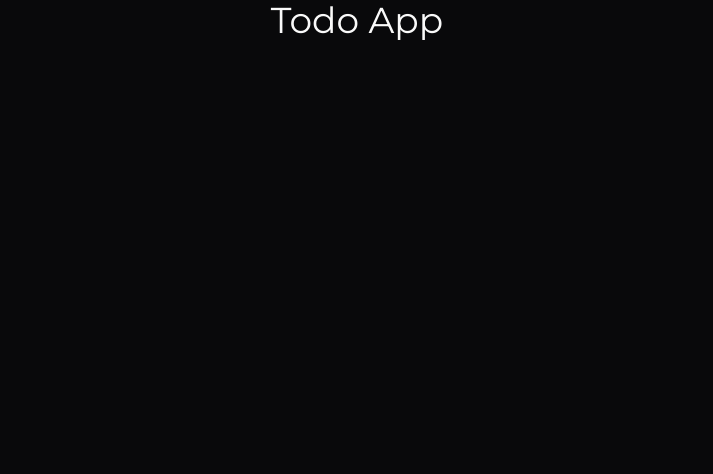
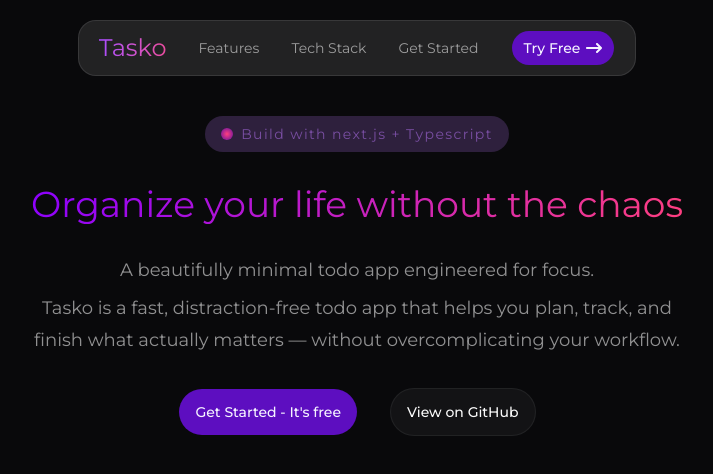
Before and after one commit to umerzafar4598/nextjs-todo-list-app, a Next.js app: page / in a window 1280 px wide. Shown: the top 474 px of the page, without its empty margins (283-996 px from the left). Built offline with nearby package versions, Linux system fonts and the light colour scheme.

Commit message:
Landing Page | Hero Section completed

```diff
--- a/app/layout.tsx
+++ b/app/(home)/layout.tsx
@@ -1,7 +1,11 @@
 import type { Metadata } from "next";
 import { Montserrat } from "next/font/google";
-import "./globals.css";
+import "../globals.css";
 import { cn } from "@/lib/utils";
+import Header from "@/components/sections/Header";
+import { Toaster } from 'react-hot-toast'
+
+
 
 const montserrat = Montserrat({ subsets: ['latin'], variable: '--font-sans' });
 
@@ -22,6 +26,19 @@
       className={cn("h-full", "antialiased", "font-sans", montserrat.variable)}
     >
       <body className="min-h-full flex flex-col dark">
+        <Toaster
+          position="top-center"
+          toastOptions={{
+            style: {
+              background: '#605B51',
+              color: '#7008e7',
+              border: '1px solid #454040',
+            }
+          }}
+        />
+        <div className="flex items-center justify-center mt-5">
+          <Header />
+        </div>
         {children}
       </body>
     </html>
--- /dev/null
+++ b/app/(home)/page.tsx
@@ -0,0 +1,15 @@
+import Hero from "@/components/sections/Hero"
+import 'animate.css';
+
+
+const Home = () => {
+  return (
+
+    <main className="mx-10">
+      <Hero />
+    </main>
+
+  )
+}
+
+export default Home
--- a/app/page.tsx
+++ /dev/null
@@ -1,10 +0,0 @@
-
-const Home = () => {
-  return (
-    <main >
-      <h1 className="text-center text-4xl">Todo App</h1>
-    </main>
-  )
-}
-
-export default Home
--- /dev/null
+++ b/components/sections/Header.tsx
@@ -0,0 +1,100 @@
+'use client'
+
+import { useState } from "react"
+import { Button } from "../ui/button"
+import { FaArrowRightLong } from "react-icons/fa6"
+import { motion, AnimatePresence } from 'motion/react'
+import { Menu, X } from "lucide-react"
+
+const navItem = [
+    { name: "Features", href: "#features" },
+    { name: "Tech Stack", href: "#tech-stack" },
+    { name: "Get Started", href: "#get-started" }
+]
+
+const Header = () => {
+    const [open, setOpen] = useState(false)
+
+    return (
+        <>
+            {/* HEADER */}
+            <motion.header
+                initial={{ y: -30, opacity: 0 }}
+                animate={{ y: 0, opacity: 1 }}
+                transition={{ type: "spring", damping: 8, stiffness: 300 }}
+                className="h-14 w-[95%] md:w-fit px-5 bg-white/10 flex items-center justify-between border rounded-2xl"
+            >
+
+                <h2 className="text-2xl bg-linear-to-r from-[rgb(171,75,255)] to-[rgba(255,63,127,1)] bg-clip-text text-transparent md:pr-5">
+                    Tasko
+                </h2>
+
+                {/* DESKTOP NAV */}
+                <nav className="hidden md:block">
+                    <ul className="flex items-center gap-2">
+                        {navItem.map((link) => (
+                            <motion.a
+                                key={link.name}
+                                href={link.href}
+                                whileHover={{ backgroundColor: 'rgba(0,0,0,1)', color: 'rgba(255,255,255,1' }}
+                                className="text-sm text-white/55 py-2 px-3 rounded-full"
+                            >
+                                {link.name}
+                            </motion.a>
+                        ))}
+                    </ul>
+                </nav>
+
+                {/* DESKTOP CTA */}
+                <div className="hidden md:block md:pl-5">
+                    <Button>
+                        Try Free
+                        <FaArrowRightLong />
+                    </Button>
+                </div>
+
+                {/* MOBILE MENU BUTTON */}
+                <button
+                    onClick={() => setOpen(!open)}
+                    className="md:hidden text-white"
+                >
+                    {open ? <X size={22} /> : <Menu size={22} />}
+                </button>
+            </motion.header>
+
+            {/* MOBILE MENU */}
+            <AnimatePresence>
+                {open && (
+                    <motion.div
+                        initial={{ opacity: 0, y: -20 }}
+                        animate={{ opacity: 1, y: 0 }}
+                        exit={{ opacity: 0, y: -20 }}
+                        className="absolute top-20 left-1/2 -translate-x-1/2 w-[90%] bg-white/10 backdrop-blur-md border rounded-2xl p-5 md:hidden"
+                    >
+                        <ul className="flex flex-col gap-4 text-center">
+                            {navItem.map((link) => (
+                                <a
+                                    key={link.name}
+                                    href={link.href}
+                                    onClick={() => setOpen(false)}
+                                    className="text-white/80 hover:text-white transition"
+                                >
+                                    {link.name}
+                                </a>
+                            ))}
+                        </ul>
+
+                        <div className="mt-5">
+                            <Button className="w-full">
+                                Try Free
+                                <FaArrowRightLong />
+                            </Button>
+                        </div>
+                    </motion.div>
+                )}
+            </AnimatePresence>
+        </>
+    )
+}
+
+export default Header
--- /dev/null
+++ b/components/sections/Hero.tsx
@@ -0,0 +1,44 @@
+'use client'
+import { children, container } from '@/variants/heroVariants'
+import { motion } from 'motion/react'
+import { Button } from '../ui/button'
+import Link from 'next/link'
+
+const Hero = () => {
+    return (
+        <motion.section
+            variants={container}
+            initial="hidden"
+            animate="visible"
+            id="hero"
+            className="flex items-center justify-center flex-col space-y-8 py-10"
+        >
+            <motion.div variants={children} className="flex items-center justify-center gap-2 text-sm bg-purple-400/20 px-4 py-2 rounded-full">
+                <div className="bg-[radial-gradient(circle_at_center,rgba(255,63,127,1),rgba(140,0,255,0.5))] h-3 w-3 rounded-full" />
+                <p className="tracking-widest text-purple-400/50">Build with next.js + Typescript</p>
+            </motion.div>
+            <div className="">
+                <motion.h1
+                    variants={children}
+                    className="sm:text-3xl md:text-4xl text-2xl text-center bg-[linear-gradient(120deg,rgba(140,0,255,1),rgba(255,63,127,1))] text-transparent bg-clip-text">
+                    Organize your life without the chaos
+                </motion.h1>
+            </div>
+            <div className="max-w-2xl flex flex-col items-center gap-2 justify-center sm:text-lg text-white/55">
+                <motion.p variants={children} >
+                    A beautifully minimal todo app engineered for focus.
+                </motion.p>
+                <motion.p variants={children} className="sm:text-center leading-8">
+                    Tasko is a fast, distraction-free todo app that helps you plan, track, and finish what actually matters — without overcomplicating your workflow.
+                </motion.p>
+            </div>
+            <motion.div variants={children} className='flex items-center justify-center gap-8'>
+                <Link href='/'><Button size='lg'>Get Started - It&apos;s free</Button></Link>
+                <Link href='/'><Button size='lg' variant='outline'>View on GitHub</Button></Link>
+            </motion.div>
+
+        </motion.section>
+    )
+}
+
+export default Hero
--- a/components/ui/button.tsx
+++ b/components/ui/button.tsx
@@ -24,8 +24,8 @@
         default:
           "h-9 gap-1.5 px-3 has-data-[icon=inline-end]:pr-2.5 has-data-[icon=inline-start]:pl-2.5",
         xs: "h-6 gap-1 px-2.5 text-xs has-data-[icon=inline-end]:pr-2 has-data-[icon=inline-start]:pl-2 [&_svg:not([class*='size-'])]:size-3",
-        sm: "h-8 gap-1 px-3 has-data-[icon=inline-end]:pr-2 has-data-[icon=inline-start]:pl-2",
-        lg: "h-10 gap-1.5 px-4 has-data-[icon=inline-end]:pr-3 has-data-[icon=inline-start]:pl-3",
+        sm: "h-10 gap-1 px-3 has-data-[icon=inline-end]:pr-2 has-data-[icon=inline-start]:pl-2",
+        lg: "h-12 gap-1.5 px-4 has-data-[icon=inline-end]:pr-3 has-data-[icon=inline-start]:pl-3",
         icon: "size-9",
         "icon-xs": "size-6 [&_svg:not([class*='size-'])]:size-3",
         "icon-sm": "size-8",
--- a/package.json
+++ b/package.json
@@ -9,13 +9,19 @@
     "lint": "eslint"
   },
   "dependencies": {
+    "@reduxjs/toolkit": "^2.11.2",
+    "animate.css": "^4.1.1",
     "class-variance-authority": "^0.7.1",
     "clsx": "^2.1.1",
     "lucide-react": "^1.11.0",
+    "motion": "^12.38.0",
     "next": "16.2.4",
     "radix-ui": "^1.4.3",
     "react": "19.2.4",
     "react-dom": "19.2.4",
+    "react-hot-toast": "^2.6.0",
+    "react-icons": "^5.6.0",
+    "react-redux": "^9.2.0",
     "shadcn": "^4.5.0",
     "tailwind-merge": "^3.5.0",
     "tw-animate-css": "^1.4.0"
--- /dev/null
+++ b/variants/heroVariants.tsx
@@ -0,0 +1,20 @@
+
+import { stagger, type Variants } from 'motion'
+
+export const container: Variants = {
+    hidden: {},
+    visible: {
+        transition: {
+            when: "beforeChildren",
+            delayChildren: stagger(0.15, { startDelay: 0.2, })
+        }
+    }
+}
+export const children: Variants = {
+    hidden: { opacity: 0, y: 40 },
+    visible: {
+        opacity: 1,
+        y: 0,
+        transition: { ease: "easeInOut", duration: 0.4 }
+    }
+}
```
Also changed, not shown: components.json, 1 other file (tests, documents, lock files or other folders).
